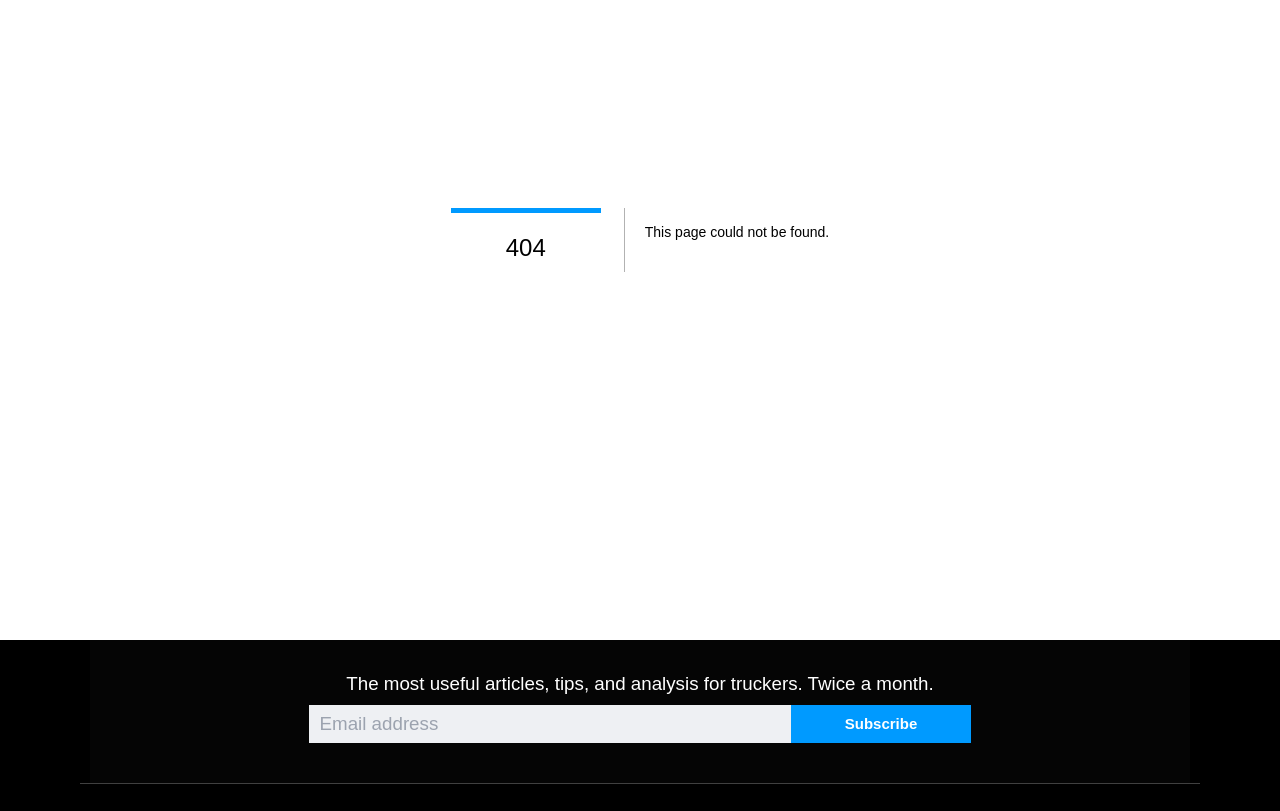
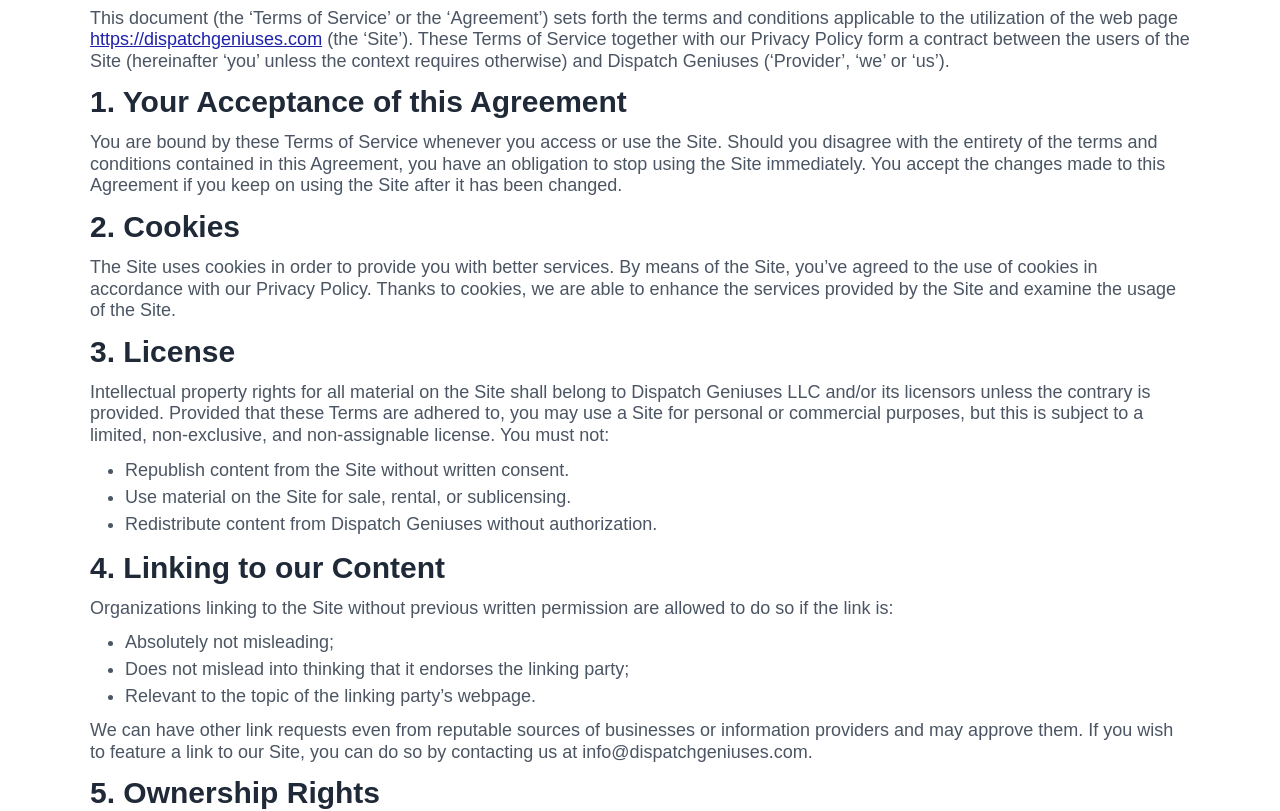
Before and after one commit to Abdul-Wahab-318/dispatch-geniuses, a Next.js app: page /terms-of-service in a window 1280 px wide. Before the commit this address had no page. Shown: the part 260-1071 px from the top of the page. Built offline with nearby package versions, Linux system fonts and the light colour scheme; a web font is replaced by a local one.

Commit message:
completes terms of service page

```diff
--- a/app/components/Footer/footer.js
+++ b/app/components/Footer/footer.js
@@ -98,7 +98,7 @@ const Footer = () => {
                   id="menu-item-393"
                   className="menu-item menu-item-type-post_type menu-item-object-page menu-item-393"
                 >
-                  <a href="terms-of-service/index.html">Terms of service</a>
+                  <a href="/terms-of-service/">Terms of service</a>
                 </li>
               </ul>
             </div>
--- /dev/null
+++ b/app/terms-of-service/page.js
@@ -0,0 +1,130 @@
+import './styles.css'
+
+export default function Page() {
+    return (
+      <div className=" container mx-auto  privacy-policy-page section section-lg privacy-policy-page">
+        <div className="section section-lg ">
+          <h1 className="text-6xl font-bold text-gray-800 mb-6">
+            Terms of Service
+          </h1>
+
+          <p className="text-gray-600 mb-4">
+            This document (the ‘Terms of Service’ or the ‘Agreement’) sets forth
+            the terms and conditions applicable to the utilization of the web page{' '}
+            <a href="https://dispatchgeniuses.com" className="text-blue-500 hover:underline">
+              https://dispatchgeniuses.com
+            </a>{' '}
+            (the ‘Site’). These Terms of Service together with our Privacy Policy
+            form a contract between the users of the Site (hereinafter ‘you’
+            unless the context requires otherwise) and Dispatch Geniuses
+            (‘Provider’, ‘we’ or ‘us’).
+          </p>
+
+          <h2 className="text-5xl font-semibold text-gray-800 mt-6 mb-3">
+            1. Your Acceptance of this Agreement
+          </h2>
+          <p className="text-gray-600 mb-4">
+            You are bound by these Terms of Service whenever you access or use the
+            Site. Should you disagree with the entirety of the terms and
+            conditions contained in this Agreement, you have an obligation to stop
+            using the Site immediately. You accept the changes made to this
+            Agreement if you keep on using the Site after it has been changed.
+          </p>
+
+          <h2 className="text-5xl font-semibold text-gray-800 mt-6 mb-3">2. Cookies</h2>
+          <p className="text-gray-600 mb-4">
+          The Site uses cookies in order to provide you with better services. By means of the Site, you’ve agreed to the use of cookies in accordance with our Privacy Policy. Thanks to cookies, we are able to enhance the services provided by the Site and examine the usage of the Site.
+          </p>
+
+          <h2 className="text-5xl font-semibold text-gray-800 mt-6 mb-3">3. License</h2>
+          <p className="text-gray-600 mb-4">
+            Intellectual property rights for all material on the Site shall belong
+            to Dispatch Geniuses LLC and/or its licensors unless the contrary is
+            provided. Provided that these Terms are adhered to, you may use a Site
+            for personal or commercial purposes, but this is subject to a limited,
+            non-exclusive, and non-assignable license. You must not:
+          </p>
+          <ul className="list-disc ml-6 text-gray-600 mb-4">
+            <li>Republish content from the Site without written consent.</li>
+            <li>Use material on the Site for sale, rental, or sublicensing.</li>
+            <li>Redistribute content from Dispatch Geniuses without authorization.</li>
+          </ul>
+
+          <h2 className="text-5xl font-semibold text-gray-800 mt-6 mb-3">
+            4. Linking to our Content
+          </h2>
+          <p className="text-gray-600 mb-4">
+            Organizations linking to the Site without previous written permission
+            are allowed to do so if the link is:
+          </p>
+          <ul className="list-disc ml-6 text-gray-600 mb-4">
+            <li>Absolutely not misleading;</li>
+            <li>Does not mislead into thinking that it endorses the linking party;</li>
+            <li>Relevant to the topic of the linking party’s webpage.</li>
+          </ul>
+          <p className="text-gray-600 mb-4">
+          We can have other link requests even from reputable sources of businesses or information providers and may approve them. If you wish to feature a link to our Site, you can do so by contacting us at info@dispatchgeniuses.com.
+          </p>
+
+          <h2 className="text-5xl font-semibold text-gray-800 mt-6 mb-3">5. Ownership Rights</h2>
+          <p className="text-gray-600 mb-4">
+          The whole content in the Site, including but not limited to writing, designs, images, logos, and software, belongs to Dispatch Geniuses or its entities and is protected by law. Appropriate actions may be taken against anyone suspected of unauthorized use of our intellectual property.
+          </p>
+
+          <h2 className="text-5xl font-semibold text-gray-800 mt-6 mb-3">6. Content Risk and Liability</h2>
+          <p className="text-gray-600 mb-4">
+          Any content uploaded by third parties does not belong to us and we do not take responsibility over the same. It is also stated that all claims made in respect of the content uploaded or hosted by you on the Site shall be borne by you completely. Any material is subject to be removed by us at any time if we feel like doing so.
+          </p>
+
+          <h2 className="text-5xl font-semibold text-gray-800 mt-6 mb-3">7. Infringement of Copyright</h2>
+          <p className="text-gray-600 mb-4">
+          In the event that you have an intellectual property right which is infringed by content found on our Site, kindly inform us within the shortest time possible. We shall attend to appropriate notices of requests pertaining to the copyright infringement and take action as appropriate.
+          </p>
+
+          <h2 className="text-5xl font-semibold text-gray-800 mt-6 mb-3">8. Communications</h2>
+          <p className="text-gray-600 mb-4">
+          By communicating to us via email or in relation with this Site, you are willing to receive some communications from us in electronic form. You further agree that all agreements, notices and any other disclosures that need to be communicated to you and other communications available electronically suffice any legal requirements for written communication.
+          </p>
+
+          <h2 className="text-5xl font-semibold text-gray-800 mt-6 mb-3">
+            9. Disclaimer, Exclusion of Liability, Limitation of Liability
+          </h2>
+          <ul className="list-disc ml-6 text-gray-600 mb-4">
+            <li>
+              <strong>Disclaimer:</strong> The material on the Site is provided “as available” and may not be reliable as there are no guarantees, either express or implied. So, we’re not making any claims about the reliability of the Content or its completeness or of the Site.
+            </li>
+            <li>
+              <strong>Liability Exclusion:</strong> To the maximum extent permitted by law, Dispatch Geniuses hereby excludes all liability to the site users for any damages or loss resulting from the use of the Site, but not limited to, constructional, indirect, incidental, punitive or consequential.
+            </li>
+            <li>
+              <strong>Liability Limitation: </strong> The liability of Dispatch Geniuses shall not under any circumstances be more than the amount paid, if any, by the user in order to access the Site.
+            </li>
+
+          </ul>
+
+          <h2 className="text-5xl font-semibold text-gray-800 mt-6 mb-3">10. Release</h2>
+          <p className="text-gray-600 mb-4">
+          You release Dispatch Geniuses, its directors, employees, and affiliates from any claims or damages arising from your use of the Site.
+          </p>
+
+          <h2 className="text-5xl font-semibold text-gray-800 mt-6 mb-3">11. Indemnity</h2>
+          <p className="text-gray-600 mb-4">
+          You shall indemnify Dispatch Geniuses against all claims, liabilities, damages, losses or expenses including legal fees that arise out of your use of the Site or any violation of this Agreement.
+          </p>
+
+          <h2 className="text-5xl font-semibold text-gray-800 mt-6 mb-3">12. Governing Law</h2>
+          <p className="text-gray-600 mb-4">
+          These Terms of Service and the complaints that can arise from your use of the Site shall be governed by the laws of the State of Texas, USA.
+          </p>
+
+          <h2 className="text-5xl font-semibold text-gray-800 mt-6 mb-3">13. Contact Information</h2>
+          <p className="text-gray-600 mb-4">
+          In case you have any concerns related to these Terms of Service, please send us an email at
+            at <a href="mailto:info@dispatchgeniuses.com" className="text-blue-500 hover:underline">info@dispatchgeniuses.com</a>.
+            <br /><br />
+            By using Dispatch Geniuses, you acknowledge that you have read, understood, and agree to be bound by these Terms of Service.
+          </p>
+        </div>
+      </div>
+    );
+  };
--- /dev/null
+++ b/app/terms-of-service/styles.css
@@ -0,0 +1,10 @@
+.privacy-policy-page :is(p,span,li){
+    font-size: 18px;
+}
+
+.privacy-policy-page div h2 {
+    margin-bottom: 15px !important;
+}
+.privacy-policy-page div :is(p,span,li){
+    font-size: 18px;
+}
```
